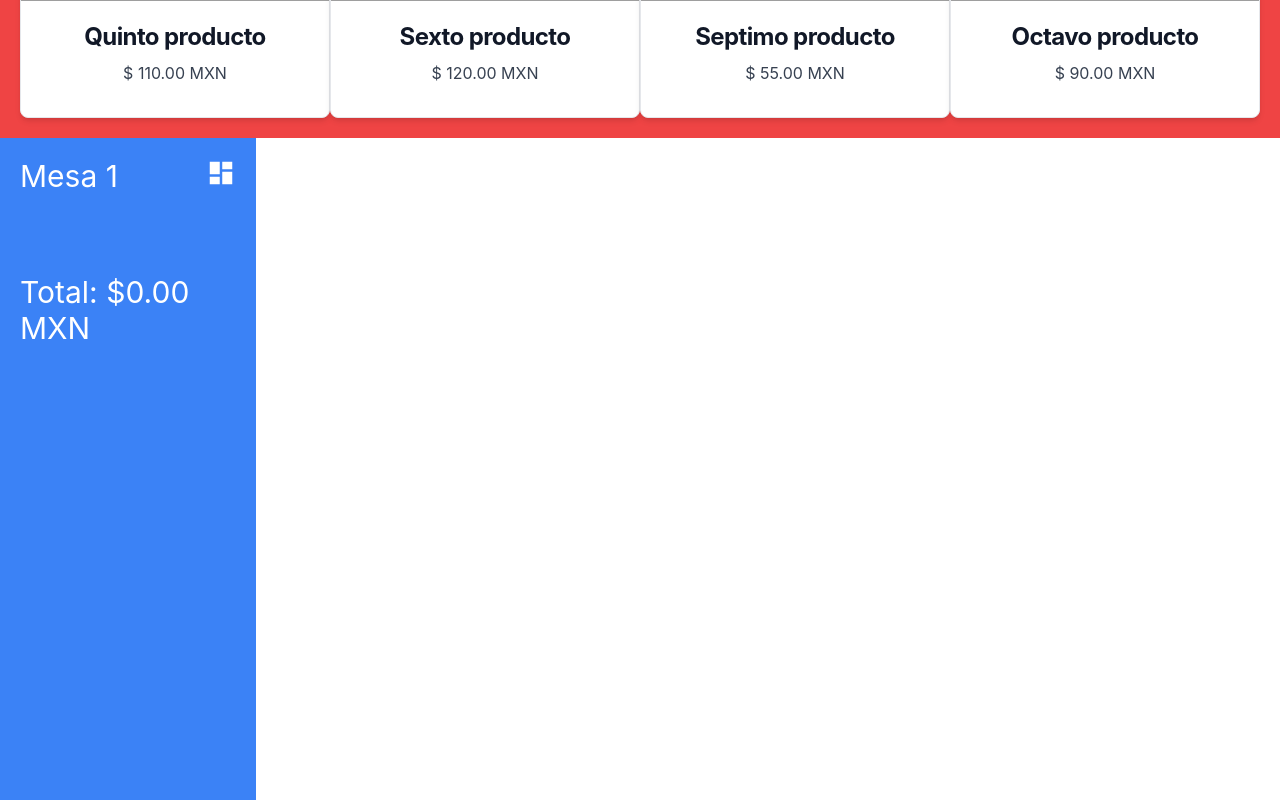
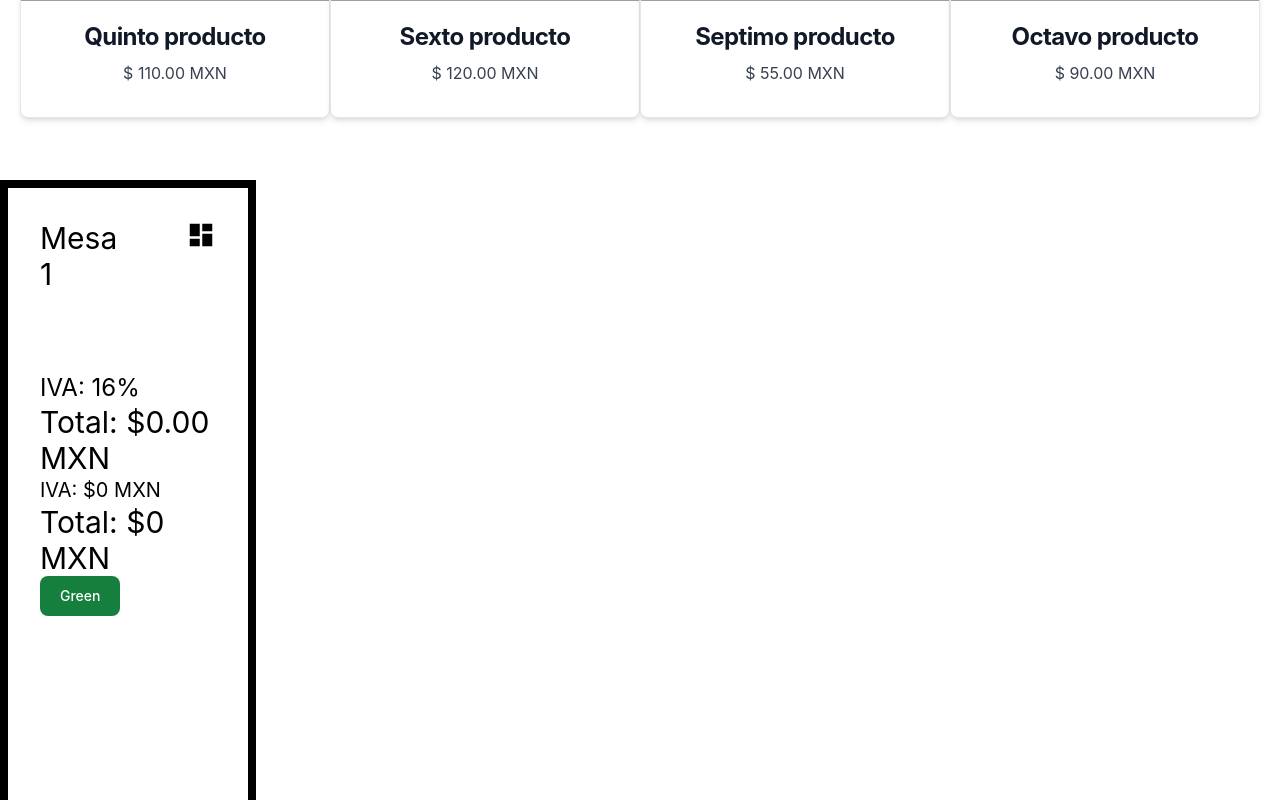
Before and after one commit to Luigii1506/PuntoDeVenta, a Next.js app: page / in a window 1280 px wide. Shown: the part 1420-2220 px from the top of the page. Built offline with nearby package versions, Linux system fonts and the light colour scheme; grey boxes are pictures that could not be loaded.

Commit message:
Se agrego modal, se creo iva en el estado y se cambio theme

```diff
--- a/components/BillPreview.js
+++ b/components/BillPreview.js
@@ -1,20 +1,24 @@
-import React from "react";
+import React, { Fragment, useState } from "react";
 import BillProduct from "./BillProduct";
 import { RiDashboardFill } from "react-icons/ri";
-import { useSelector } from 'react-redux'
+import { useSelector } from "react-redux";
+import Modal from "./Modal";
 
 const BillPreview = () => {
-  const total = useSelector((state) => state.bill.total)
-  const cuenta = useSelector((state) => state.bill.products)
+  const total = useSelector((state) => state.bill.total);
+  const cuenta = useSelector((state) => state.bill.products);
+  const iva = useSelector((state) => state.bill.iva);
+  const [showModal, setShowModal] = useState(false);
 
   return (
-    <div className="h-screen p-5">
+    <Fragment>
+      <div className="h-full p-5">
         <div className="flex pb-10">
           <div className="w-1/2">
-          <p className="text-white text-3xl">Mesa 1</p>
+            <p className="text-3xl">Mesa 1</p>
           </div>
           <div className="w-1/2">
-          <RiDashboardFill className="float-right text-white text-3xl" />
+            <RiDashboardFill className="float-right text-3xl" />
           </div>
         </div>
         <div className="flex flex-col gap-y-4">
@@ -23,9 +27,26 @@ const BillPreview = () => {
           ))}
         </div>
         <div className="mt-10">
-        <p className="text-white text-3xl">Total: ${total.toFixed(2)} MXN</p>
+          <p className="text-2xl">IVA: {iva}%</p>
+          <p className="text-3xl">Total: ${total.toFixed(2)} MXN</p>
+          <p className="text-gray text-xl">IVA: ${(total.toFixed(2) * iva) / 100} MXN</p>
+          <p className="text-3xl">Total: ${((total.toFixed(2) * iva) / 100) + total} MXN</p>
+
+          <button
+            type="button"
+            onClick={() => setShowModal(true)}
+            className="focus:outline-none text-white bg-green-700 hover:bg-green-800 focus:ring-4 focus:ring-green-300 font-medium rounded-lg text-sm px-5 py-2.5 mr-2 mb-2 dark:bg-green-600 dark:hover:bg-green-700 dark:focus:ring-green-800"
+          >
+            Green
+          </button>
         </div>
       </div>
+      <Modal isVisible={showModal} onClose={() => setShowModal(false)}>
+            <div>
+              {total}
+            </div>
+      </Modal>
+    </Fragment>
   );
 };
 
--- /dev/null
+++ b/components/Modal.js
@@ -0,0 +1,22 @@
+import React from "react";
+
+const Modal = ({isVisible, onClose, children }) => {
+    if (!isVisible) return null;
+
+    const handleClose = (e) => {
+        if (e.target.id === 'wrapper') onClose();
+    }
+
+    return (
+        <div id="wrapper" onClick={handleClose} className="fixed inset-0 bg-black bg-opacity-25 backdrop-blur-sm flex justify-center items-center">
+            <div className="w-[600px] flex flex-col">
+                <button className="text-white text-xl place self-end" onClick={() => onClose()}>X</button>
+                <div className="bg-white p-2 rounded">
+                    {children}
+                </div>
+            </div>
+        </div>
+    );
+}
+
+export default Modal;
--- a/pages/index.js
+++ b/pages/index.js
@@ -2,6 +2,7 @@ import Head from "next/head";
 import Image from "next/image";
 import styles from "../styles/Home.module.css";
 import BillPreview from "../components/BillPreview";
+import Modal from "../components/Modal";
 import Menu from "../components/Menu";
 import {
   BsArrowLeftShort,
@@ -184,10 +185,10 @@ export default function Home() {
             ))}
           </ul>
         </div>
-      <div className="bg-red-500 h-26 flex-auto p-5">
+        <div className="h-screen flex-auto p-5">
           <Menu products={MenuFake} />
         </div>
-      <div className="bg-blue-500 h-26 basis-1/5">
+        <div className="h-screen basis-1/5 border-8 border-black p-3">
           <BillPreview />
         </div>
       </div>
--- a/slices/billSlice.js
+++ b/slices/billSlice.js
@@ -4,8 +4,9 @@ export const billSlice = createSlice({
   name: 'bill',
   initialState: {
     table: 0,
-    num_cuenta: 0,
+    account_number: 0,
     total: 0,
+    iva: 16,
     products: []
   },
   reducers: {
@@ -49,12 +50,17 @@ export const billSlice = createSlice({
       state.total -= (state.products[index].quantity * state.products[index].price);
       state.products = state.products.slice(0, index).concat(state.products.slice(index + 1));
       //console.log('state antes',JSON.parse(JSON.stringify(state.products)));
+    },
+    addDescount: (state, action) => {
+
+    },
+    addTip: (state, action) => {
 
     }
   }
 })
 
 // Action creators are generated for each case reducer function
-export const { addToBill, substractFromBill, deleteProduct } = billSlice.actions
+export const { addToBill, substractFromBill, deleteProduct, addDescount, addTip } = billSlice.actions;
 
 export default billSlice.reducer;
```
Lines whose indentation alone changed are shown as unchanged.
